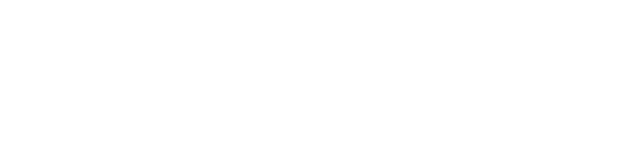
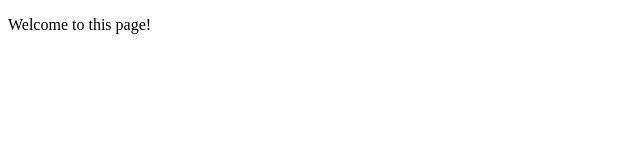
Before and after one commit to tamir3232/studybox, a plain HTML site: page index.html in a window 1280 px wide. Shown: the whole page, without its empty margins (0-640 px from the left). Drawn offline with Linux system fonts and the light colour scheme.

Commit message:
add welcoming

```diff
--- a/index.html
+++ b/index.html
@@ -7,9 +7,7 @@
     <meta name="viewport" content="width=device-width, initial-scale=1.0">
     <title>Document</title>
 </head>
-
 <body>
-
+    <P>Welcome to this page!</P>
 </body>
-
 </html>
```
